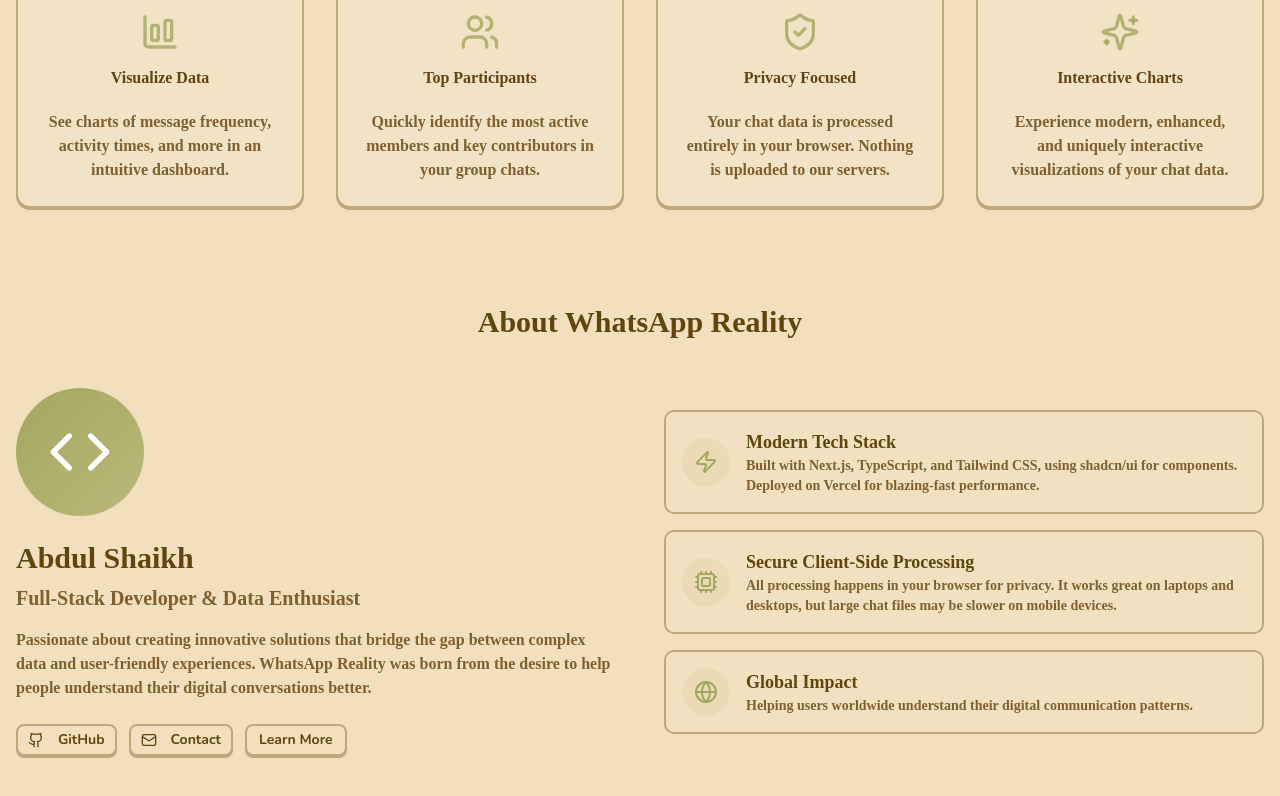
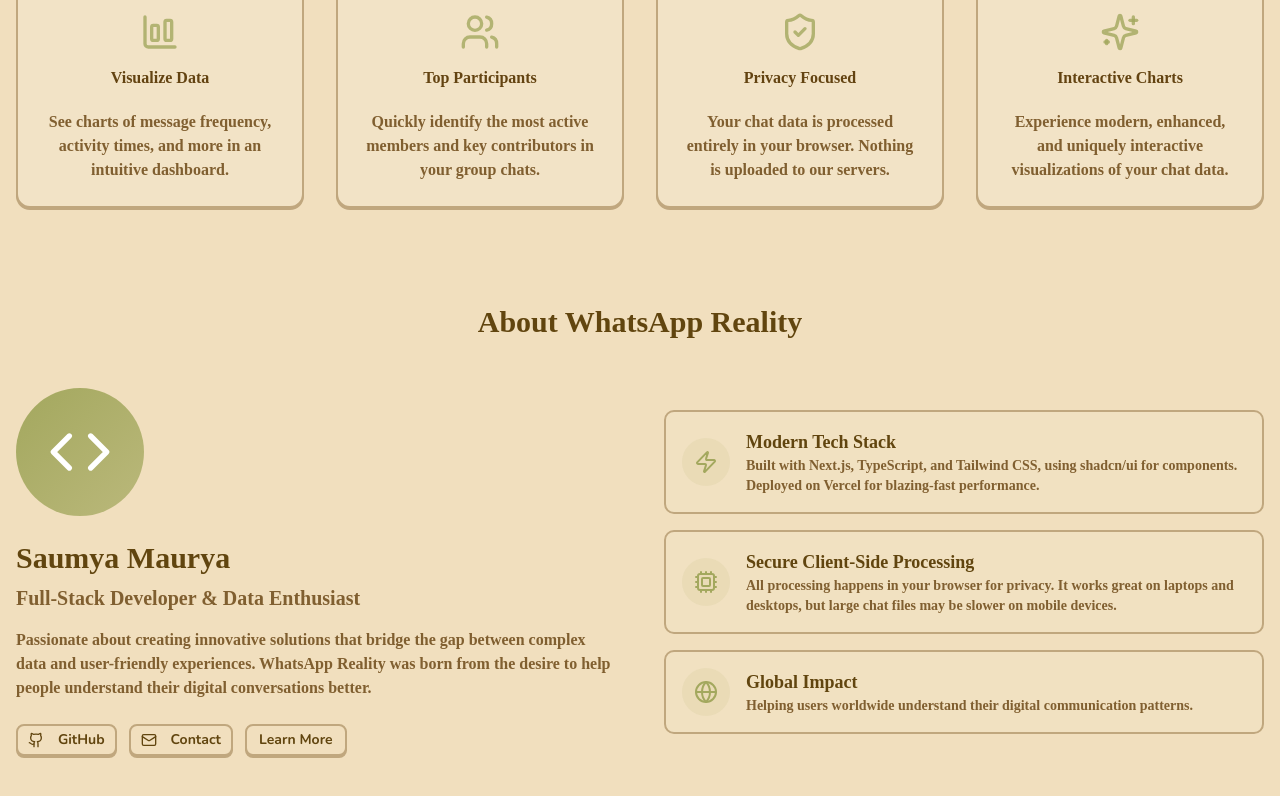
Before and after one commit to Abdul1028/whatsapp-reality-web, a Next.js app: page / in a window 1280 px wide. Shown: the part 878-1674 px from the top of the page. Built offline with nearby package versions, Linux system fonts and the light colour scheme; no server answers.

Commit message:
Update name and GitHub link in page.tsx

```diff
--- a/src/app/page.tsx
+++ b/src/app/page.tsx
@@ -103,7 +103,7 @@
               <div className="w-32 h-32 bg-gradient-to-br from-primary to-primary/70 rounded-full mx-auto lg:mx-0 mb-6 flex items-center justify-center">
                 <Code className="h-16 w-16 text-white" />
               </div>
-              <h3 className="text-3xl font-bold font-[--font-pt-sans] mb-2">Abdul Shaikh</h3>
+              <h3 className="text-3xl font-bold font-[--font-pt-sans] mb-2">Saumya Maurya</h3>
               <p className="text-xl text-muted-foreground font-[--font-nunito] mb-4">
                 Full-Stack Developer & Data Enthusiast
               </p>
@@ -114,7 +114,7 @@
               </p>
               <div className="flex flex-wrap gap-3 justify-center lg:justify-start">
                 <Button asChild variant="outline" size="sm">
-                  <Link href="https://github.com/Abdul1028" target="_blank" rel="noopener noreferrer">
+                  <Link href="https://github.com/saum1234" target="_blank" rel="noopener noreferrer">
                     <Github className="h-4 w-4 mr-2" />
                     GitHub
                   </Link>
```
